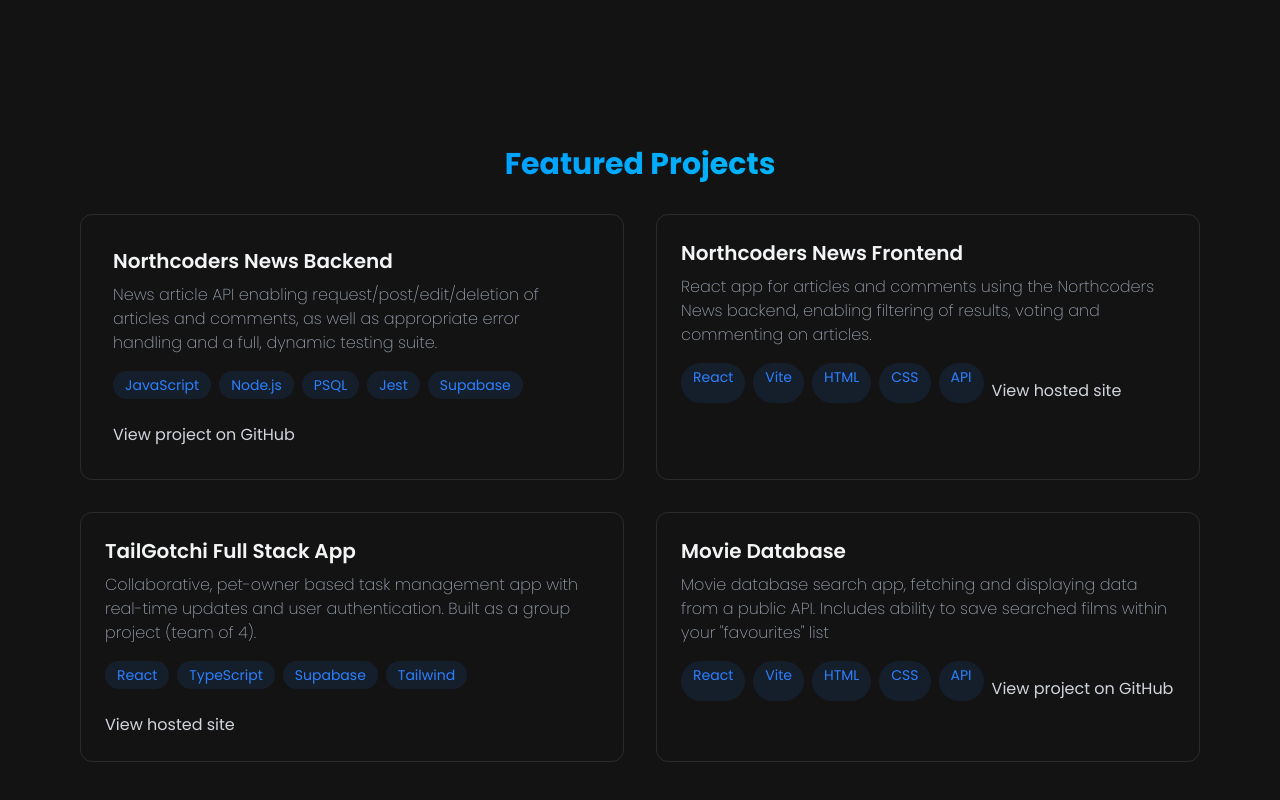
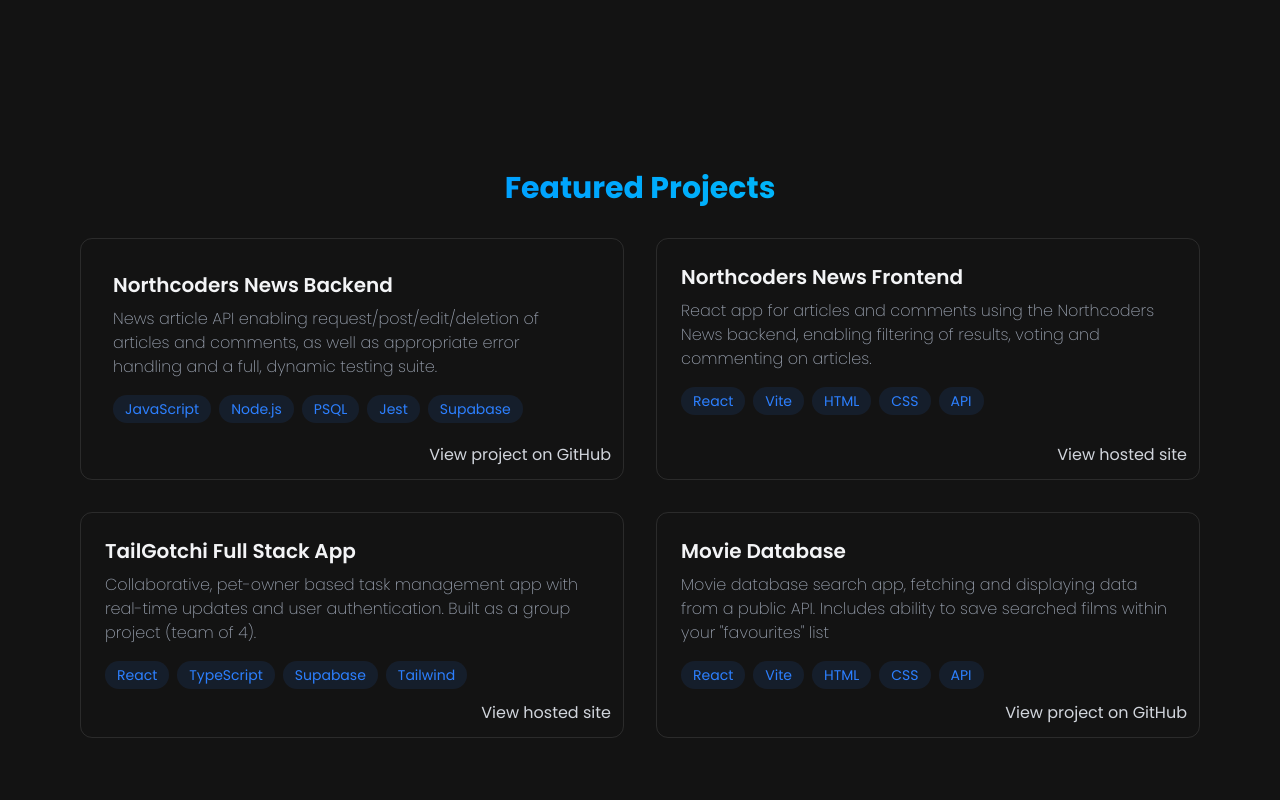
Before and after one commit to cfagan88/cfagan-portfolio, a React (Vite) app: page / in a window 1280 px wide. Shown: the part 1546-2346 px from the top of the page. Built offline with nearby package versions, Linux system fonts and the light colour scheme.

Commit message:
Updated Projects cards to prevent overlapping text on smaller screens

```diff
--- a/src/components/sections/Home.jsx
+++ b/src/components/sections/Home.jsx
@@ -17,7 +17,7 @@
           <div className="flex justify-center space-x-4">
             <a
               href="#projects"
-              className="bg-blue-500 text-white py-3 px-6 rounded font-md transition relative overflow-hidden hover:-translate-y-0.5 hover:shadow-[0_0_15px_rgba(59,130,246,0.4)]"
+              className="bg-blue-500 text-white text-nowrap py-3 px-6 rounded font-md transition relative overflow-hidden hover:-translate-y-0.5 hover:shadow-[0_0_15px_rgba(59,130,246,0.4)]"
             >
               View Projects
             </a>
--- a/src/components/sections/Projects.jsx
+++ b/src/components/sections/Projects.jsx
@@ -13,7 +13,7 @@
           </h2>
 
           <div className="grid grid-cols-1 md:grid-cols-2 gap-8">
-            <div className="p-8 rounded-xl border border-white/10 hover:-translate-y-1 hover:border-blue-500/30 hover:shadow-[0_2px_8px_rgba(59,130,246,0.1)] transition-all">
+            <div className="p-8 rounded-xl border border-white/10 hover:-translate-y-1 hover:border-blue-500/30 hover:shadow-[0_2px_8px_rgba(59,130,246,0.1)] transition-all relative">
               <h3 className="text-xl font-semibold mb-2">
                 Northcoders News Backend
               </h3>
@@ -22,7 +22,7 @@
                 and comments, as well as appropriate error handling and a full,
                 dynamic testing suite.
               </p>
-              <div className="flex flex-wrap gap-2">
+              <div className="flex flex-wrap gap-2 mb-6">
                 {["JavaScript", "Node.js", "PSQL", "Jest", "Supabase"].map(
                   (skill, key) => (
                     <span
@@ -34,10 +34,10 @@
                   )
                 )}
 
-                <div className="flex justify-end">
+                <div className="absolute right-3 bottom-3">
                   <a
                     href="https://github.com/cfagan88/nc-news"
-                    className="text-gray-300 hover:text-blue-300 hover:underline transition-colors mt-4"
+                    className="text-gray-300 hover:text-blue-300 hover:underline transition-colors"
                   >
                     View project on GitHub
                   </a>
@@ -45,7 +45,7 @@
               </div>
             </div>
 
-            <div className="p-6 rounded-xl border border-white/10 hover:-translate-y-1 hover:border-blue-500/30 hover:shadow-[0_2px_8px_rgba(59,130,246,0.1)] transition-all">
+            <div className="p-6 rounded-xl border border-white/10 hover:-translate-y-1 hover:border-blue-500/30 hover:shadow-[0_2px_8px_rgba(59,130,246,0.1)] transition-all relative">
               <h3 className="text-xl font-semibold mb-2">
                 Northcoders News Frontend
               </h3>
@@ -54,7 +54,7 @@
                 backend, enabling filtering of results, voting and commenting on
                 articles.
               </p>
-              <div className="flex flex-wrap gap-2">
+              <div className="flex flex-wrap gap-2 mb-6">
                 {["React", "Vite", "HTML", "CSS", "API"].map((skill, key) => (
                   <span
                     key={key}
@@ -64,10 +64,10 @@
                   </span>
                 ))}
 
-                <div className="flex justify-end">
+                <div className="absolute right-3 bottom-3">
                   <a
                     href="https://cf-nc-news.netlify.app/"
-                    className="text-gray-300 hover:text-blue-300 hover:underline transition-colors mt-4"
+                    className="text-gray-300 hover:text-blue-300 hover:underline transition-colors"
                   >
                     View hosted site
                   </a>
@@ -75,7 +75,7 @@
               </div>
             </div>
 
-            <div className="p-6 rounded-xl border border-white/10 hover:-translate-y-1 hover:border-blue-500/30 hover:shadow-[0_2px_8px_rgba(59,130,246,0.1)] transition-all">
+            <div className="p-6 rounded-xl border border-white/10 hover:-translate-y-1 hover:border-blue-500/30 hover:shadow-[0_2px_8px_rgba(59,130,246,0.1)] transition-all relative">
               <h3 className="text-xl font-semibold mb-2">
                 TailGotchi Full Stack App
               </h3>
@@ -84,7 +84,7 @@
                 real-time updates and user authentication. Built as a group
                 project (team of 4).
               </p>
-              <div className="flex flex-wrap gap-2">
+              <div className="flex flex-wrap gap-2 mb-6">
                 {["React", "TypeScript", "Supabase", "Tailwind"].map(
                   (skill, key) => (
                     <span
@@ -96,10 +96,10 @@
                   )
                 )}
 
-                <div className="flex justify-end">
+                <div className="absolute right-3 bottom-3">
                   <a
                     href="https://tailgotchi.netlify.app/"
-                    className="text-gray-300 hover:text-blue-300 hover:underline transition-colors mt-4"
+                    className="text-gray-300 hover:text-blue-300 hover:underline transition-colors"
                   >
                     View hosted site
                   </a>
@@ -107,14 +107,14 @@
               </div>
             </div>
 
-            <div className="p-6 rounded-xl border border-white/10 hover:-translate-y-1 hover:border-blue-500/30 hover:shadow-[0_2px_8px_rgba(59,130,246,0.1)] transition-all">
+            <div className="p-6 rounded-xl border border-white/10 hover:-translate-y-1 hover:border-blue-500/30 hover:shadow-[0_2px_8px_rgba(59,130,246,0.1)] transition-all relative">
               <h3 className="text-xl font-semibold mb-2">Movie Database</h3>
               <p className="text-gray-400 mb-4 font-extralight">
                 Movie database search app, fetching and displaying data from a
                 public API. Includes ability to save searched films within your
                 "favourites" list
               </p>
-              <div className="flex flex-wrap gap-2">
+              <div className="flex flex-wrap gap-2 mb-6">
                 {["React", "Vite", "HTML", "CSS", "API"].map((skill, key) => (
                   <span
                     key={key}
@@ -124,10 +124,10 @@
                   </span>
                 ))}
 
-                <div className="flex justify-end">
+                <div className="absolute right-3 bottom-3">
                   <a
                     href="https://github.com/cfagan88/React-Movie-DB"
-                    className="text-gray-300 hover:text-blue-300 hover:underline transition-colors mt-4"
+                    className="text-gray-300 hover:text-blue-300 hover:underline transition-colors"
                   >
                     View project on GitHub
                   </a>
```
